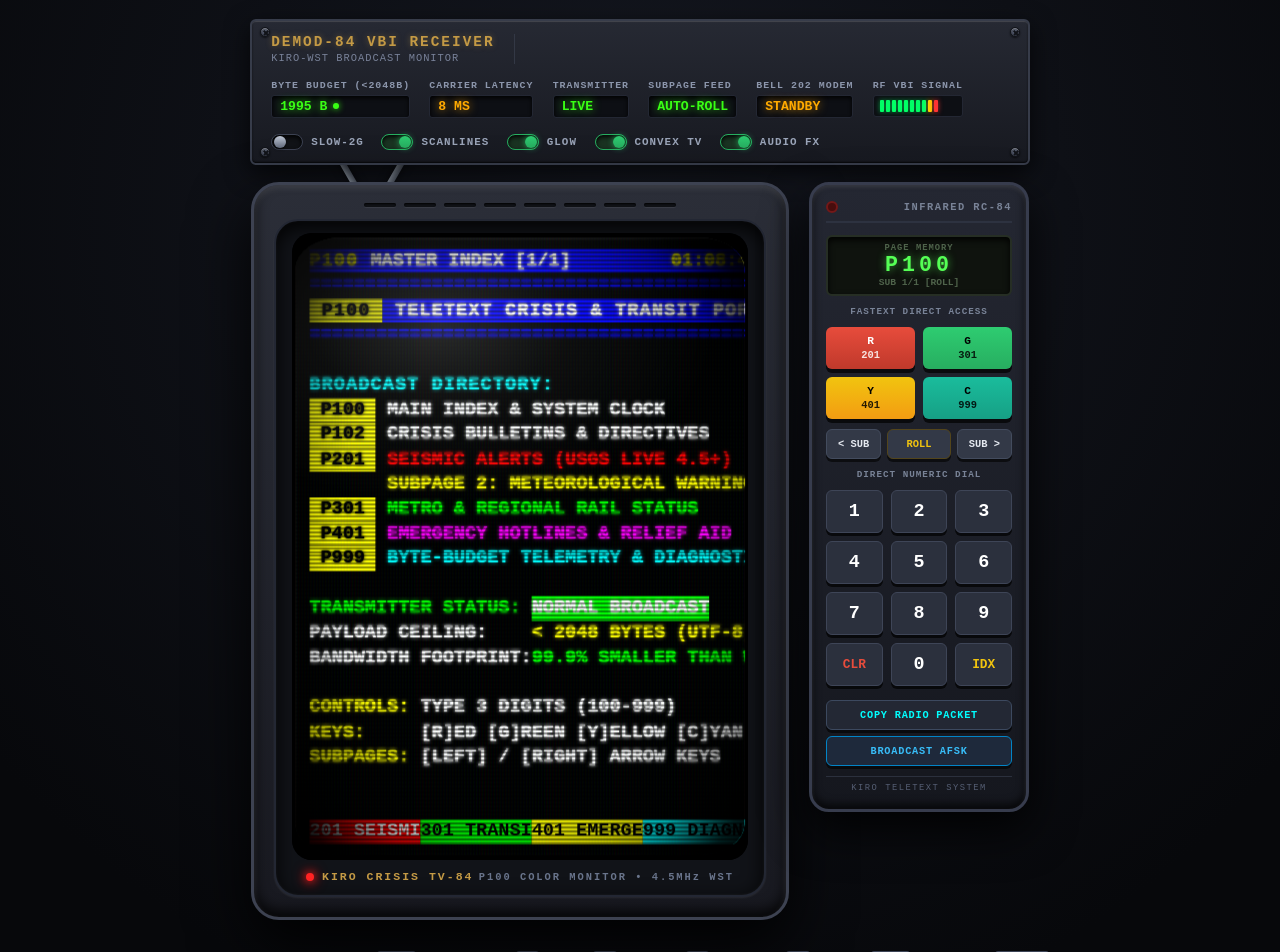
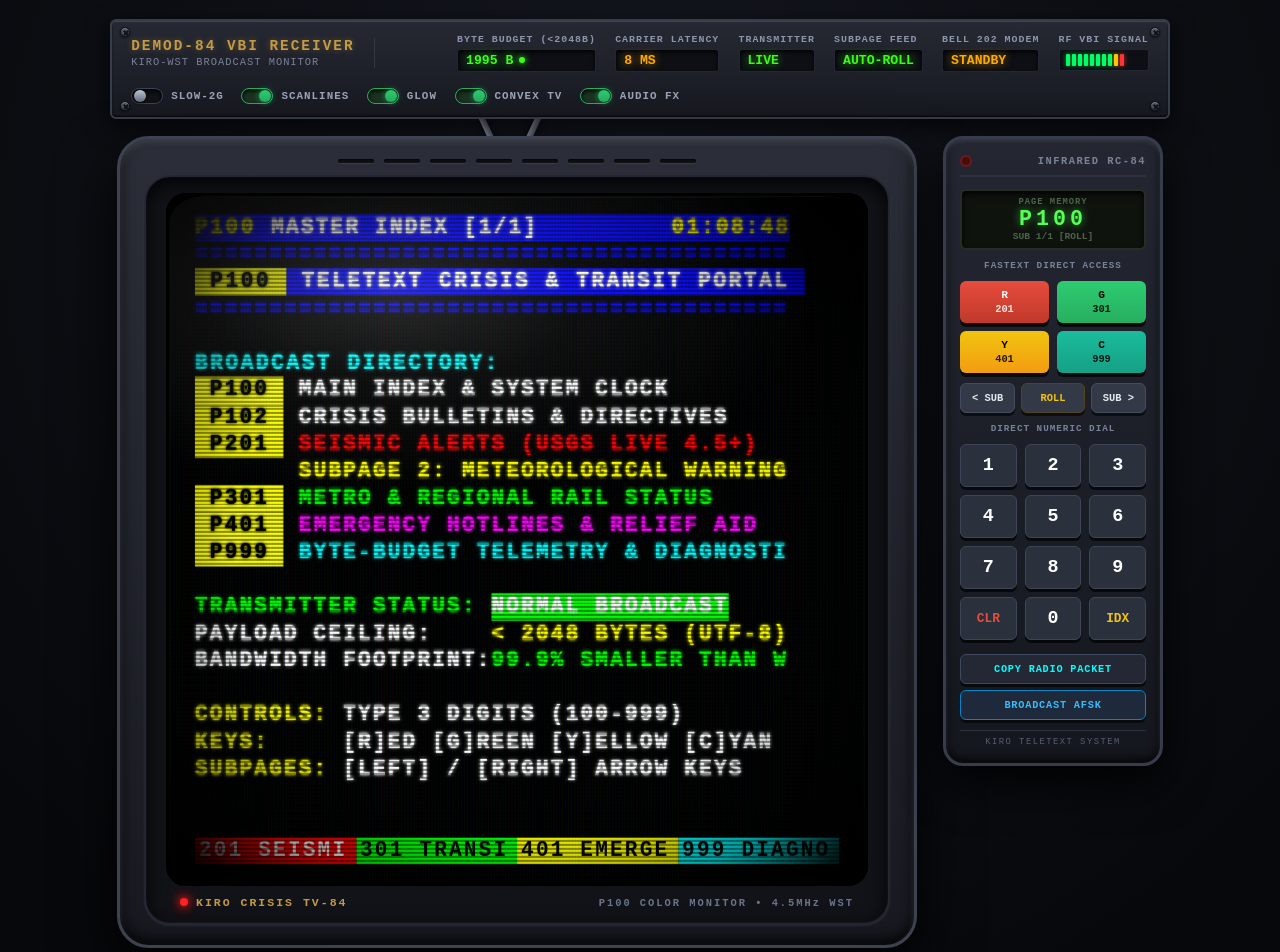
Before and after one commit to YoruAkio/p100, a React (Vite) app: page / in a window 1280 px wide. Shown: the top 952 px of the page. Built offline with nearby package versions, Linux system fonts and the light colour scheme; no server answers.

Commit message:
style: widen TV chassis and expand teletext viewport to authentic 4:3 CRT proportions

```diff
--- a/src/client/components/TeletextFastext.tsx
+++ b/src/client/components/TeletextFastext.tsx
@@ -20,14 +20,13 @@ export const TeletextFastext: React.FC<TeletextFastextProps> = ({
   ];
 
   return (
-    <div className="tt-row">
+    <div className="tt-row tt-fastext-row">
       {items.map(({ item, fg, bg, key }, idx) => {
         const text = `${item.code} ${item.label}`.slice(0, 10).padEnd(10, ' ');
         return (
           <button
             key={idx}
             className={`tt-span fastext-button ${fg} ${bg}`}
-            style={{ width: '10ch', display: 'inline-block' }}
             onClick={() => onNavigate(item.code)}
             title={`Jump to P${item.code} (Shortcut: ${key})`}
           >
--- a/src/client/styles/teletext.css
+++ b/src/client/styles/teletext.css
@@ -56,11 +56,11 @@ body {
 
 .p100-app {
   width: 100%;
-  max-width: 900px;
+  max-width: 1180px;
   display: flex;
   flex-direction: column;
   align-items: center;
-  padding: 1.2rem 1rem 2rem 1rem;
+  padding: 1.2rem 1.5rem 2.5rem 1.5rem;
 }
 
 /* main horizontal layout: tv on left, remote on right */
@@ -69,9 +69,9 @@ body {
   flex-direction: row;
   align-items: flex-start;
   justify-content: center;
-  gap: 20px;
+  gap: 26px;
   width: 100%;
-  max-width: 780px;
+  max-width: 1060px;
 }
 
 /* remote input column on the right */
@@ -89,7 +89,7 @@ body {
 .retro-rack-hud {
   position: relative;
   width: 100%;
-  max-width: 780px;
+  max-width: 1060px;
   background: linear-gradient(180deg, #262933 0%, #171920 100%);
   border: 2px solid #373c4a;
   border-radius: 6px;
@@ -328,14 +328,14 @@ body {
 }
 
 /* ==========================================================================
-   2. COLOR CRT TELEVISION SET (NORMAL NATIVE SIZE)
+   2. COLOR CRT TELEVISION SET (EXPANDED WIDE 4:3 NATIVE VIEW)
    ========================================================================== */
 
 .crt-tv-chassis {
   position: relative;
   background: linear-gradient(180deg, #2b2e38 0%, #181920 100%);
-  border-radius: 28px;
-  padding: 18px 20px 20px 20px;
+  border-radius: 32px;
+  padding: 20px 24px 20px 24px;
   border: 3px solid #3d4251;
   box-shadow: 0 25px 60px rgba(0, 0, 0, 0.9),
     inset 0 3px 6px rgba(255, 255, 255, 0.12),
@@ -343,18 +343,21 @@ body {
   display: flex;
   flex-direction: column;
   align-items: center;
+  flex: 1;
+  width: 100%;
+  max-width: 800px;
 }
 
 /* dual rabbit-ear antenna tips in background */
 .tv-antenna-left {
   position: absolute;
   top: -38px;
-  left: 90px;
+  left: calc(50% - 35px);
   width: 6px;
   height: 48px;
   background: linear-gradient(90deg, #959fad 0%, #58606e 100%);
   border-radius: 3px;
-  transform: rotate(-30deg);
+  transform: rotate(-25deg);
   z-index: -1;
   box-shadow: 0 2px 8px rgba(0, 0, 0, 0.6);
 }
@@ -362,12 +365,12 @@ body {
 .tv-antenna-right {
   position: absolute;
   top: -38px;
-  left: 140px;
+  left: calc(50% + 15px);
   width: 6px;
   height: 48px;
   background: linear-gradient(90deg, #959fad 0%, #58606e 100%);
   border-radius: 3px;
-  transform: rotate(30deg);
+  transform: rotate(25deg);
   z-index: -1;
   box-shadow: 0 2px 8px rgba(0, 0, 0, 0.6);
 }
@@ -375,12 +378,12 @@ body {
 /* top heat ventilation slats */
 .tv-top-ventilation {
   display: flex;
-  gap: 8px;
+  gap: 10px;
   margin-bottom: 12px;
 }
 
 .tv-top-ventilation span {
-  width: 32px;
+  width: 36px;
   height: 4px;
   background: #101217;
   border-radius: 2px;
@@ -392,13 +395,14 @@ body {
   display: flex;
   justify-content: center;
   align-items: center;
+  width: 100%;
 }
 
 /* deeply recessed crt screen bezel */
 .crt-screen-bezel {
   background: #111318;
-  border-radius: 24px;
-  padding: 12px 16px 10px 16px;
+  border-radius: 26px;
+  padding: 16px 20px 12px 20px;
   box-shadow: inset 0 6px 20px rgba(0, 0, 0, 0.95),
     inset 0 0 3px rgba(255, 255, 255, 0.1),
     0 1px 2px rgba(255, 255, 255, 0.08);
@@ -406,6 +410,7 @@ body {
   display: flex;
   flex-direction: column;
   align-items: center;
+  width: 100%;
 }
 
 .crt-screen-trim {
@@ -414,6 +419,7 @@ body {
   box-shadow: inset 0 0 25px rgba(0, 0, 0, 0.95);
   overflow: hidden;
   position: relative;
+  width: 100%;
 }
 
 /* ==========================================================================
@@ -425,16 +431,17 @@ body {
   background: #000000;
   overflow: hidden;
   transition: all 0.3s ease;
+  width: 100%;
 }
 
 /* active 3d spherical convex bulb geometry */
 .crt-glass-tube.convex-active {
-  border-radius: 46px / 32px;
-  box-shadow: inset 0 0 60px rgba(0, 0, 0, 0.95),
-    inset 0 0 130px rgba(0, 0, 0, 0.85),
-    inset 0 4px 8px rgba(255, 255, 255, 0.25),
-    0 0 30px rgba(0, 0, 0, 0.9);
-  transform: perspective(750px) scale(0.985);
+  border-radius: 36px / 26px;
+  box-shadow: inset 0 0 50px rgba(0, 0, 0, 0.95),
+    inset 0 0 110px rgba(0, 0, 0, 0.85),
+    inset 0 3px 6px rgba(255, 255, 255, 0.22),
+    0 0 25px rgba(0, 0, 0, 0.9);
+  transform: perspective(850px) scale(0.99);
 }
 
 .crt-glass-tube.flat-active {
@@ -518,42 +525,46 @@ body {
   text-shadow: 0 0 1px currentColor, 0 0 4px currentColor;
 }
 
-/* 40x24 teletext grid viewport - normal native 40ch size */
+/* 40x24 teletext grid viewport - expanded wide CRT view */
 .teletext-grid {
   display: grid;
-  grid-template-rows: repeat(24, 1.34em);
-  width: 40ch;
+  grid-template-rows: repeat(24, 1.28em);
+  width: 100%;
   background: #000000;
-  padding: 8px 12px;
-  font-size: 19px;
-  line-height: 1.34em;
+  padding: 16px 24px;
+  font-size: clamp(14px, 1.9vw, 21.5px);
+  line-height: 1.28em;
   font-family: var(--font-teletext);
   font-weight: bold;
   position: relative;
   z-index: 10;
+  box-sizing: border-box;
 }
 
 .teletext-grid.grid-curved {
-  transform: perspective(600px) scale(0.99);
+  transform: perspective(700px) scale(0.995);
 }
 
 .tt-row {
   white-space: pre;
   display: flex;
-  overflow: hidden;
-  height: 1.34em;
-  width: 40ch;
+  align-items: center;
+  overflow: visible;
+  height: 1.28em;
+  width: 100%;
+  letter-spacing: 0.10em;
 }
 
 .tt-span {
   display: inline-block;
   height: 100%;
+  letter-spacing: inherit;
 }
 
 .tt-span.double {
   transform-origin: top left;
   font-weight: 900;
-  letter-spacing: 0.06em;
+  letter-spacing: 0.12em;
 }
 
 /* 8 classic teletext colors */
@@ -576,17 +587,20 @@ body {
 .bg-white { background-color: var(--tt-white); }
 
 .fastext-button {
+  flex: 1;
+  width: 25%;
   cursor: pointer;
   border: none;
   font-family: inherit;
   font-size: inherit;
   line-height: inherit;
   font-weight: bold;
+  letter-spacing: inherit;
   text-align: left;
-  padding: 0;
+  padding: 0 4px;
   outline: none;
-  width: 10ch;
-  display: inline-block;
+  display: inline-flex;
+  align-items: center;
   transition: filter 0.08s;
 }
 
@@ -925,7 +939,7 @@ body {
   font-size: 0.8rem;
   color: #798397;
   text-align: center;
-  max-width: 900px;
+  max-width: 1060px;
   line-height: 1.6;
 }
 
@@ -938,13 +952,18 @@ body {
   font-weight: bold;
 }
 
-@media (max-width: 780px) {
+@media (max-width: 900px) {
   .teletext-main-layout {
     flex-direction: column;
     align-items: center;
   }
   .remote-column {
     position: static;
+    width: 100%;
+    max-width: 480px;
+  }
+  .crt-tv-chassis {
+    max-width: 100%;
   }
 }
 
@@ -956,10 +975,18 @@ body {
     flex-wrap: wrap;
   }
   .teletext-grid {
-    font-size: 12px;
-    padding: 6px 10px;
+    font-size: 13px;
+    padding: 10px 14px;
+  }
+  .tt-row {
+    letter-spacing: 0.04em;
   }
   .crt-tv-chassis {
-    padding: 12px 10px;
+    padding: 14px 14px;
+    border-radius: 20px;
+  }
+  .crt-screen-bezel {
+    padding: 10px 10px 8px 10px;
+    border-radius: 16px;
   }
 }
```
